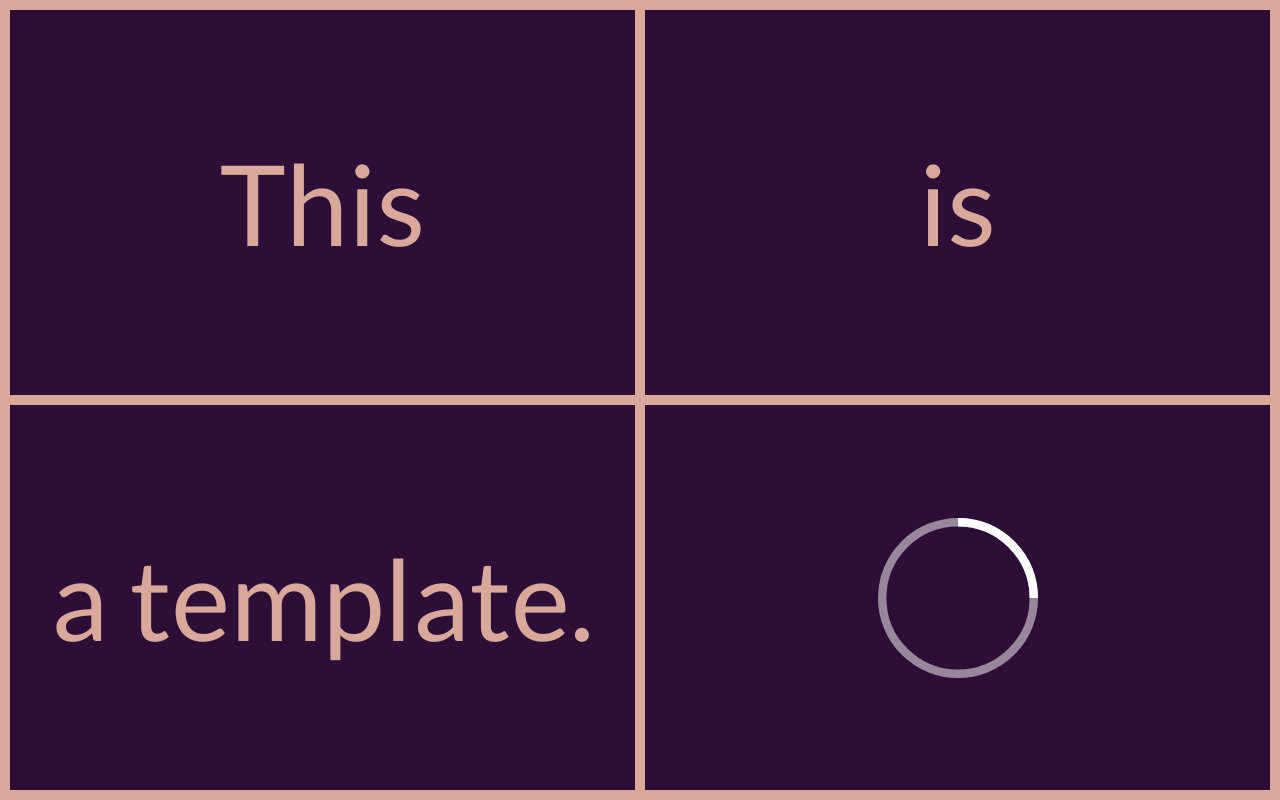
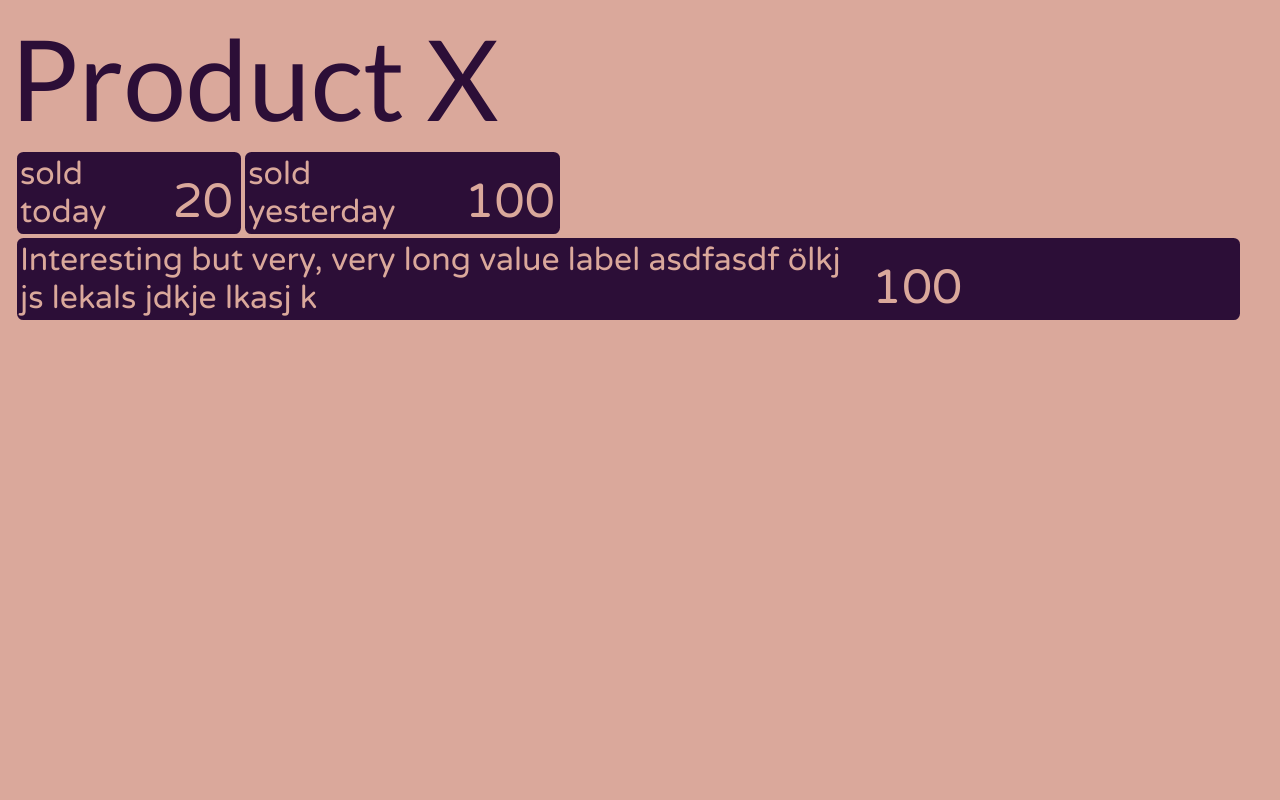
Before and after one commit to Team-Tarant/tarant-coffee, a React app in the folder frontend/: page / in a window 1280 px wide. Built offline with nearby package versions, Linux system fonts and the light colour scheme.

Commit message:
Added some UI elements

```diff
--- /dev/null
+++ b/frontend/src/components/InfoLabel.tsx
@@ -0,0 +1,44 @@
+import React from 'react';
+import styled from 'styled-components';
+
+import { Theme } from '../styles';
+
+type Props = {
+  label: string,
+  value: number,
+}
+
+const InfoLabel: React.FC<Props> = ({label, value }) => {
+  return (
+    <Row>
+      <LabelText>{label}</LabelText>
+      <ValueText>{value}</ValueText>
+    </Row>
+  )
+}
+
+const Row: any = styled.div`
+  align-items: flex-end;
+  display: flex;
+  flex-direction: row;
+  border: 3px solid ${ Theme.color.primary };
+  border-radius: .4rem;
+  background-color: ${ Theme.color.primary };
+  margin: 2px;
+  max-height: 5rem;
+`;
+
+const Text: any = styled.div`
+  color: ${Theme.color.secondary};
+`;
+
+const LabelText: any = styled(Text)`
+  font-size: 2rem;
+  flex-basis: 70%;
+`;
+
+const ValueText: any = styled(Text)`
+  font-size: 3rem;
+`;
+
+export default InfoLabel;
--- a/frontend/src/components/Main.tsx
+++ b/frontend/src/components/Main.tsx
@@ -1,5 +1,7 @@
 import React from 'react';
 import styled from 'styled-components';
+
+import InfoLabel from './InfoLabel';
 
 import { Theme } from '../styles';
 
@@ -9,22 +11,14 @@ const Main: React.FC<Props> = ({ }) => {
 
   return (
     <Col>
-      <Row>
+      <Col>
+        <Heading>Product X</Heading>
         <Container>
-          <Heading>This</Heading>
+          <InfoLabel label={'sold today'} value={20}/>
+          <InfoLabel label={'sold yesterday'} value={100}/>
+          <InfoLabel label={'Interesting but very, very long value label asdfasdf ölkj js lekals jdkje lkasj k'} value={100}/>
         </Container>
-        <Container>
-          <Heading>is</Heading>
-        </Container>
-      </Row>
-      <Row>
-        <Container>
-          <Heading>a template.</Heading>
-        </Container>
-        <Container>
-          <Loading />
-        </Container>
-      </Row>
+      </Col>
     </Col>
   )
 }
@@ -36,24 +30,20 @@ const Col: any = styled.div`
   padding: 5px;
 `;
 
-const Row: any = styled.div`
-  display: flex;
-  flex-direction: row;
-  flex: 1;
-`;
 
 const Container: any = styled.div`
   display: flex;
-  flex: 1;
-  background-color: ${Theme.color.primary};
   margin: 5px;
+  flex-direction: row;
+  flex-wrap: wrap;
+  align-items: flex-start;
 `;
 
 const Heading: any = styled.p`
-  color: ${Theme.color.secondary};
+  color: ${Theme.color.primary};
   font-family: ${Theme.font.secondary};
   font-size: 7rem;
-  margin: auto;
+  margin: 0;
 `;
 
 const Loading: any = styled.img.attrs(() => ({
```
